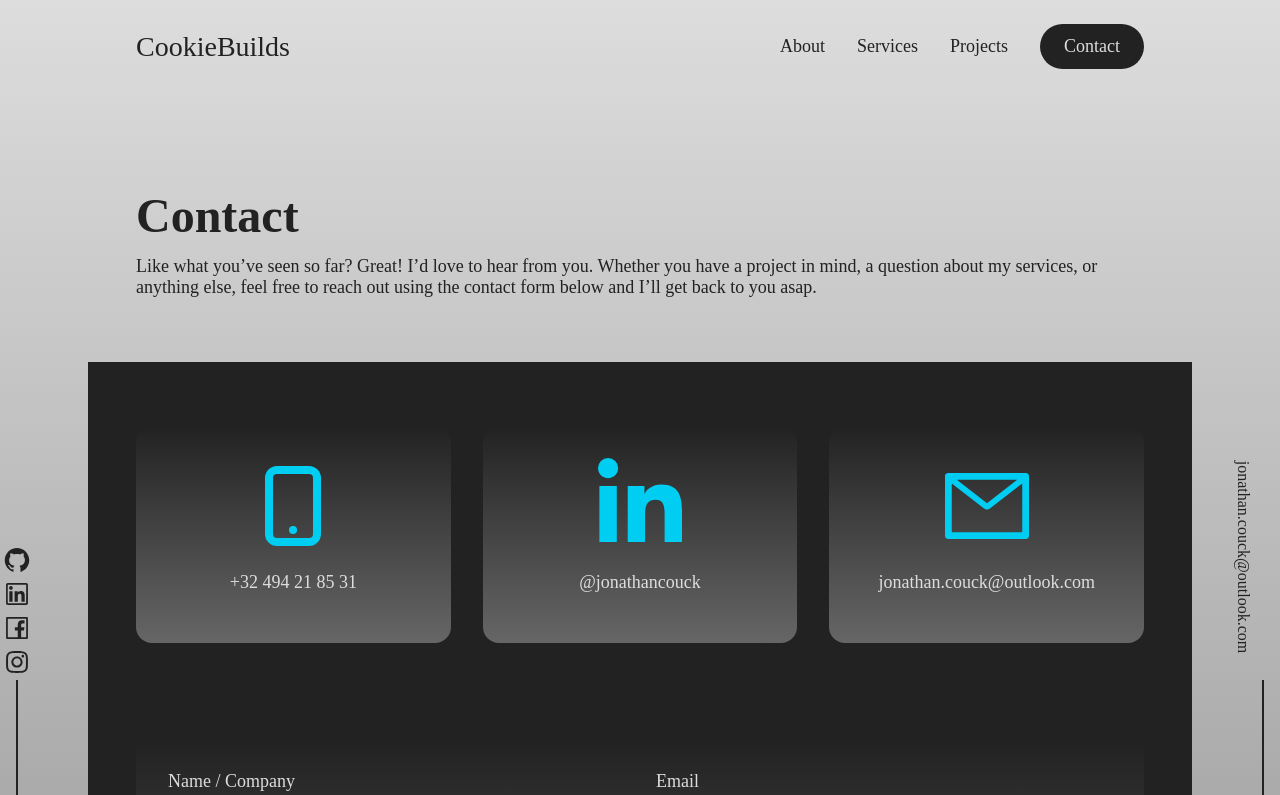
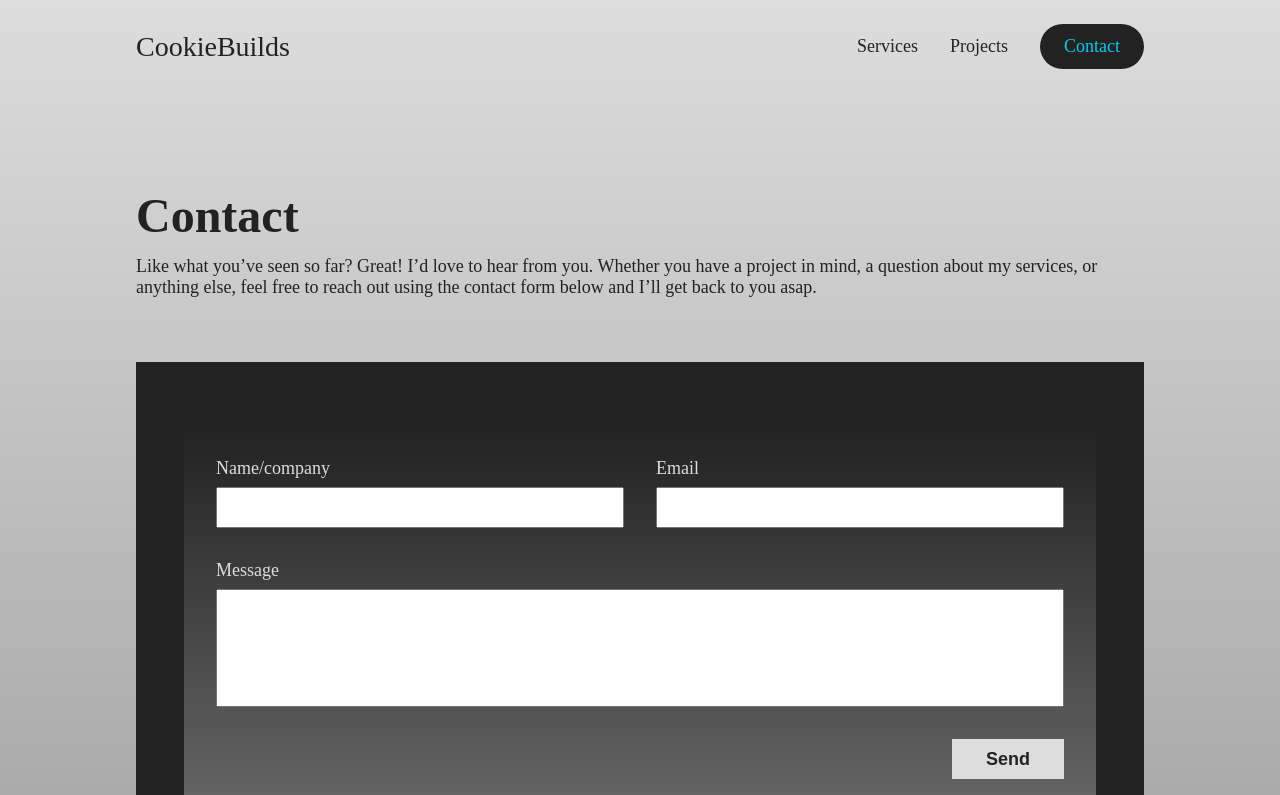
Before and after one commit to cookie-builds/portfolio-website, a React (Create React App) app: page /contact in a window 1280 px wide. Shown: the top 795 px of the page. Built offline with nearby package versions, Linux system fonts and the light colour scheme.

Commit message:
Fix stuff

```diff
--- a/src/_common/footer/index.tsx
+++ b/src/_common/footer/index.tsx
@@ -97,8 +97,8 @@ const FooterDiv = styled.footer`
   display: flex;
 `;
 
-const FooterContainer = styled(StandardContainer)<{contactPage?: boolean}>`
-  display: ${p => p.contactPage ? 'none' : 'flex'};
+const FooterContainer = styled(StandardContainer)`
+  display: flex;
   flex-direction: column;
   align-items: start;
   padding-top: 5rem;
@@ -158,8 +158,10 @@ const Footer = () => {
 
   return (
     <>
+      {!pathname.includes('contact') &&
+      <>
         <FooterDiv>
-        <FooterContainer contactPage={pathname.includes('contact')}>
+          <FooterContainer>
             <FooterText>Questions or think I have what it takes to create your website?</FooterText>
             <ContactUs to='/contact'>Get in touch <u>here</u>&nbsp;→</ContactUs>
           </FooterContainer>
@@ -167,6 +169,8 @@ const Footer = () => {
         </FooterDiv>
         <MobileLinks />
       </>
+      }
+    </>
   );
 };
 
--- a/src/_common/navigator/index.tsx
+++ b/src/_common/navigator/index.tsx
@@ -58,7 +58,7 @@ const MobileModal = ({ selected, handleLinkClick }: {selected: string, handleLin
   return (
     <MobileModalContainer>
       <MobileLinks>
-        {['Home', 'About', 'Services', 'Projects', 'Contact'].map((link) =>
+        {['Home', 'Services', 'Projects', 'Contact'].map((link) =>
           <MobileLink to={`/${link === 'Home' ? '' : link.toLowerCase()}`} key={link} onClick={() => handleLinkClick(link.toLowerCase())} active={selected === (link === 'Home' ? '' : link.toLowerCase()) ? 'true' : undefined}>
             {link}
           </MobileLink>
@@ -133,7 +133,7 @@ const NavLink = styled(Link)<{active?: string, textColor: string}>`
 
 const ContactNavLink = styled(NavLink)<{active?: string, textColor: string}>`
   background-color: ${p => p.textColor === color.darkText ? color.darkGray : color.lightGray};
-  color: ${p => p.textColor === color.darkText ? color.lightText : color.darkText};
+  color: ${p => p.active ? color.primary : p.textColor === color.darkText ? color.lightText : color.darkText};
   padding: 0.75rem 1.5rem;
   border-radius: 10rem;
   transition: 0.1s;
@@ -233,7 +233,7 @@ const Navigator = () => {
             CookieBuilds
           </LogoLink>
           <NavLinkContainer>
-            {['About', 'Services', 'Projects'].map((link) =>
+            {['Services', 'Projects'].map((link) =>
               <NavLink to={`/${link.toLowerCase()}`} key={link} onClick={() => handleLinkClick(link.toLowerCase())} active={selectedLink === link.toLowerCase() ? 'true' : undefined} textColor={textColor}>
                 {link}
               </NavLink>
--- a/src/index.css
+++ b/src/index.css
@@ -16,3 +16,7 @@ code {
   font-family: source-code-pro, Menlo, Monaco, Consolas, 'Courier New',
     monospace;
 }
+
+*, *::before, *::after {
+  box-sizing: border-box;
+}
--- a/src/modules/about/index.tsx
+++ /dev/null
@@ -1,12 +0,0 @@
-import React from 'react';
-
-import Page from '../../_common/components/page';
-
-const About = (): JSX.Element => {
-  return (
-    <Page title='About'>
-    </Page>
-  );
-};
-
-export default About;
--- a/src/modules/contact/content.tsx
+++ b/src/modules/contact/content.tsx
@@ -1,13 +1,13 @@
 import emailjs from '@emailjs/browser';
 import React from 'react';
+import { useForm } from 'react-hook-form';
 import { toast } from 'react-hot-toast';
-import { AiOutlineMail } from 'react-icons/ai';
-import { FaLinkedinIn } from 'react-icons/fa';
-import { HiOutlineDeviceMobile } from 'react-icons/hi';
-import styled from 'styled-components';
+import { FaSpinner } from 'react-icons/fa';
+import styled, { keyframes } from 'styled-components';
 
 import { StandardContainer } from '../../_common/components/standard';
-import { color, mediaQuery, textSize } from '../../global/style'; ;
+import { color, fontWeight, mediaQuery, textSize } from '../../global/style';
+;
 
 const StyledContainer = styled(StandardContainer)`
   background-color: ${color.darkGray};
@@ -21,35 +21,13 @@ const StyledContainer = styled(StandardContainer)`
   text-align: left;
 `;
 
-const FlexWhatWeDo = styled.div`
-  display: flex;
-  flex-wrap: wrap;
-  gap: 2rem;
-  width: 100%;
-  text-align: center;
-  justify-content: center;
-`;
-
-const WhatWeDo = styled.div`
-  flex: 1 1 0;
-  display: flex;
-  flex-direction: column;
-  margin: 0 auto;
-  padding: 2rem;
-  min-width: min-content;
-  border-radius: 1rem;
-`;
-
-const Text = styled.p`
-  ${textSize.p}
-  text-align: center;
-`;
-
 const FormContainer = styled.form`
   display: grid;
   padding: 2rem;
   grid-template-columns: 1fr 1fr;
   gap: 2rem;
+  border-bottom-right-radius: 1rem;
+  border-bottom-left-radius: 1rem;
 `;
 
 const FormField = styled.label`
@@ -81,69 +59,69 @@ const StyledTextArea = styled.textarea`
 const SubmitButton = styled.button`
   ${textSize.p}
   cursor: pointer;
+  background-color: ${color.lightGray};
+  font-weight: ${fontWeight.bold};
+  color: ${color.darkText};
   padding: 0.5rem 1rem;
   border: 0;
   grid-column: span 2;
-  width: min-content;
+  width: 7rem;
+  height: 2.5rem;
   margin-left: auto;
 `;
 
+const rotate = keyframes`
+  from {
+    transform: rotate(0deg);
+  }
+  to {
+    transform: rotate(360deg);
+  }
+`;
+
+const Spinner = styled(FaSpinner)`
+  animation: ${rotate} 1s linear infinite;
+`;
+
 const Content = () => {
-  const [toSend, setToSend] = React.useState({
-    name: '',
-    email: '',
-    message: '',
-  });
-
-  const handleSubmit = React.useCallback(async (event: any) => {
-    event.preventDefault();
+  const { register, formState: { errors, isSubmitting }, handleSubmit } = useForm();
+  const onSubmit = async (data: any) => {
     try {
       await emailjs.send(
         'service_mif6kp5',
         'template_zl9ivuq',
-        toSend,
+        data,
         'zS105_6YutEc5OvSu'
       );
-      toast.success('Here is your toast.');
+      toast.success('The notification has been sent out! I will contact you very soon. Thanks');
     } catch(e) {
-      toast.error('Woops, something went wrong. You can always contact me by sending an email directly to jonathan.couck@outlook.com.');
+      toast.error('Woops, something went wrong. Please contact me directly at jonathan.couck@outlook.com!');
     }
-  }, [toSend]);
-
-  const handleChange = React.useCallback((e: any) => {
-    setToSend({ ...toSend, [e.target.name]: e.target.value });
-  }, [toSend]);
-
+  };
   return (
     <StyledContainer>
-      <FlexWhatWeDo>
-        <WhatWeDo style={{ background: 'linear-gradient(0deg, rgba(102,102,102,1) 0%, rgba(34,34,34,1) 100%)' }}>
-          <HiOutlineDeviceMobile color={color.primary} size='6rem' style={{ margin: '0 auto' }} />
-          <Text>+32&nbsp;494&nbsp;21&nbsp;85&nbsp;31</Text>
-        </WhatWeDo>
-        <WhatWeDo style={{ background: 'linear-gradient(0deg, rgba(102,102,102,1) 0%, rgba(34,34,34,1) 100%)' }}>
-          <FaLinkedinIn color={color.primary} size='6rem' style={{ margin: '0 auto' }} />
-          <Text>@jonathancouck</Text>
-        </WhatWeDo>
-        <WhatWeDo style={{ background: 'linear-gradient(0deg, rgba(102,102,102,1) 0%, rgba(34,34,34,1) 100%)' }}>
-          <AiOutlineMail color={color.primary} size='6rem' style={{ margin: '0 auto' }} />
-          <Text>jonathan.couck@outlook.com</Text>
-        </WhatWeDo>
-      </FlexWhatWeDo>
-      <FormContainer onSubmit={handleSubmit} style={{ background: 'linear-gradient(0deg, rgba(102,102,102,1) 0%, rgba(34,34,34,1) 100%)' }}>
+      <FormContainer onSubmit={handleSubmit(onSubmit)} style={{ background: 'linear-gradient(0deg, rgba(102,102,102,1) 0%, rgba(34,34,34,1) 100%)' }}>
         <FormField>
-          Name / Company
-          <StyledInput type='text' name='name' onChange={handleChange} />
+          Name/company
+          <StyledInput type='text' {...register('name', { required: true })} aria-invalid={errors.name ? 'true' : 'false'}/>
+          {errors.name?.type === 'required' && <p role="alert" style={{ color: 'red', margin: '0' }}>Name/company is required</p>}
         </FormField>
         <FormField>
           Email
-          <StyledInput type='text' name='email' onChange={handleChange} />
+          <StyledInput type='text' {...register('email', { required: true })} aria-invalid={errors.email ? 'true' : 'false'}/>
+          {errors.email?.type === 'required' && <p role="alert" style={{ color: 'red', margin: '0' }}>Email is required</p>}
         </FormField>
         <FormFieldSpan>
           Message
-          <StyledTextArea rows={5} name='message' onChange={handleChange} />
+          <StyledTextArea rows={5} {...register('message', { required: true })} aria-invalid={errors.message ? 'true' : 'false'}/>
+          {errors.message?.type === 'required' && <p role="alert" style={{ color: 'red', margin: '0' }}>Message is required</p>}
         </FormFieldSpan>
-        <SubmitButton type='submit'>Send</SubmitButton>
+        <SubmitButton type='submit' disabled={isSubmitting}>
+          {isSubmitting &&
+            <Spinner color={color.darkText} />
+          }
+          {!isSubmitting && 'Send'}
+        </SubmitButton>
       </FormContainer>
     </StyledContainer>
   );
--- a/src/modules/projects/content.tsx
+++ b/src/modules/projects/content.tsx
@@ -9,7 +9,6 @@ const ProjectContainer = styled.div`
 `;
 
 const ProjectInner = styled.div`
-  padding: 2rem;
   display: grid;
   grid-template-columns: 60% 40%;
   gap: 1rem;
@@ -18,7 +17,7 @@ const ProjectInner = styled.div`
 const ProjectText = styled.div`
   display: flex;
   flex-direction: column;
-  height: 100%;
+  padding: 2rem 0 2rem 2rem;
 `;
 
 const Title = styled.h3`
@@ -45,6 +44,10 @@ const StyledTag = styled.div`
   background-color: ${color.lightGray};
   border-radius: 1rem;
 `;
+const ImageWrapper = styled.div`
+  width: 100%;
+  padding: 2rem 2rem 2rem 0;
+`;
 
 const Image = styled.img`
   width: 100%;
@@ -69,7 +72,9 @@ const Project = ({ title, description, tags, image }: ProjectProps): JSX.Element
             {tags.map((value) => <StyledTag>{value}</StyledTag>)}
           </Tags>
         </ProjectText>
-        <Image src={image} />
+        <ImageWrapper>
+          <Image src={image} />
+        </ImageWrapper>
       </ProjectInner>
     </ProjectContainer>
   );
```
Also changed, not shown: src/App.tsx (+1 -6 lines), src/modules/about/content.tsx (deleted, +0 -100 lines). Lines whose indentation alone changed are shown as unchanged.
